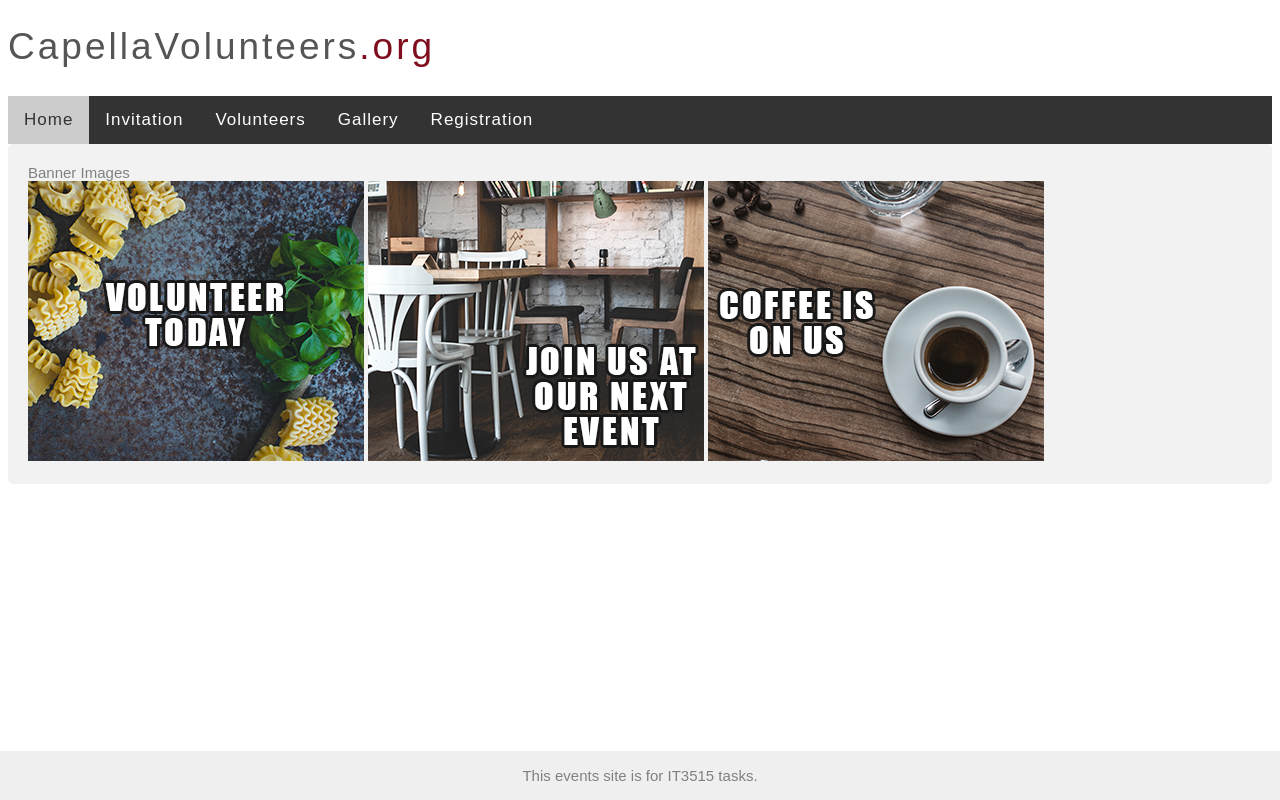
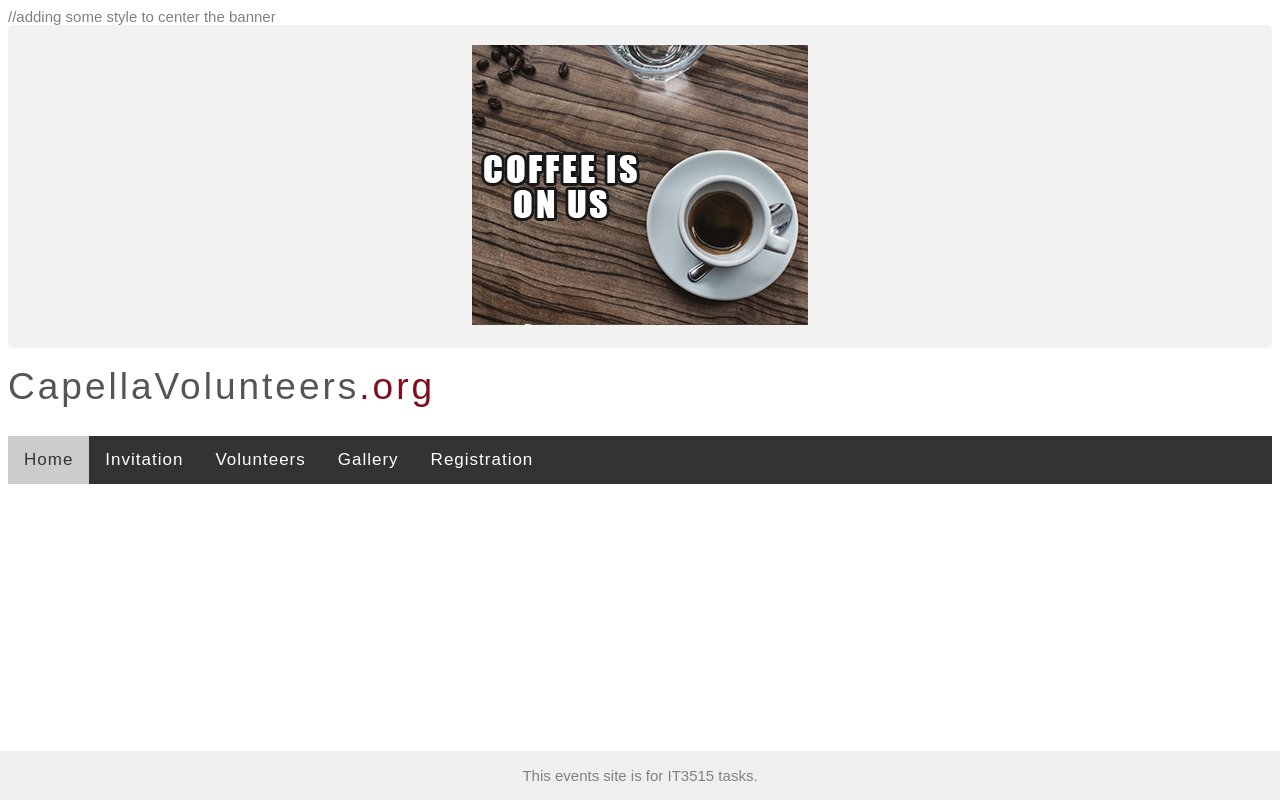
Before and after one commit to vegaflores48/IT3215, a plain HTML site: page index.html in a window 1280 px wide. Drawn offline with Linux system fonts and the light colour scheme.

Commit message:
unit 03 changes

```diff
--- a/css/main.css
+++ b/css/main.css
@@ -140,3 +140,7 @@ div.desc {
     padding: 15px;
     text-align: center;
 }
+
+.bannerImages {
+  background-color: #800D1E;
+}
--- a/index.html
+++ b/index.html
@@ -4,10 +4,42 @@
 <head>
     <title>Invitation Page</title>
     <link rel="stylesheet" type="text/css" href="css/main.css" />
+
 </head>
 
 <body>
     <header>
+            //adding some style to center the banner
+    <section id="bannerImages" style="position: top; text-align: center;">
+
+        <img src="images/banner1.jpg" id="unit3" alt="Banner"/>
+        <!--<img src="images/banner2.jpg" id="unit3" alt="Banner"/>
+        <img src="images/banner3.jpg" id="unit3" alt="Banner"/> -->
+
+    <script>
+            //java script onload event handler
+        window.onload = rotate;
+
+            //declare variable
+        var theExchange = 0;
+        var exImages = new Array("images/banner1.jpg", "images/banner2.jpg", "images/banner3.jpg");
+
+            //function to rotate the images
+        function rotate() {
+            theExchange++;
+            if (theExchange == exImages.length) {
+               theExchange = 0;
+            }
+            document.getElementById("unit3").src = exImages[theExchange];
+
+            setTimeout(rotate, 3*1000);
+        }
+
+
+    </script>
+
+    </section>
+
         <div class="top">
             <a class="logo" href="index.html">CapellaVolunteers<span class="dotcom">.org</span></a>
         </div>
@@ -27,12 +59,7 @@
 
         </nav>
     </header>
-    <section id="bannerImages">
-	Banner Images<br/>
-<img src="images/banner1.jpg" alt="Banner"/>
-<img src="images/banner2.jpg" alt="Banner"/>
-<img src="images/banner3.jpg" alt="Banner"/>
-    </section>
+
 
 
     <footer>This events site is for IT3515 tasks.
```
Also changed, not shown: gallery.html (+27 -2 lines).
